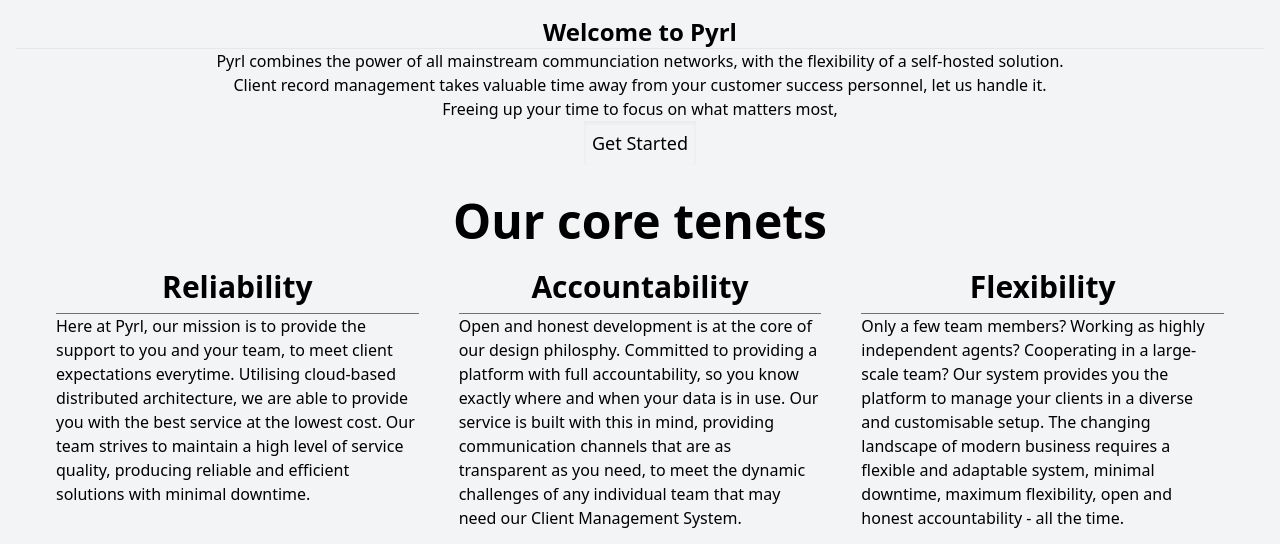
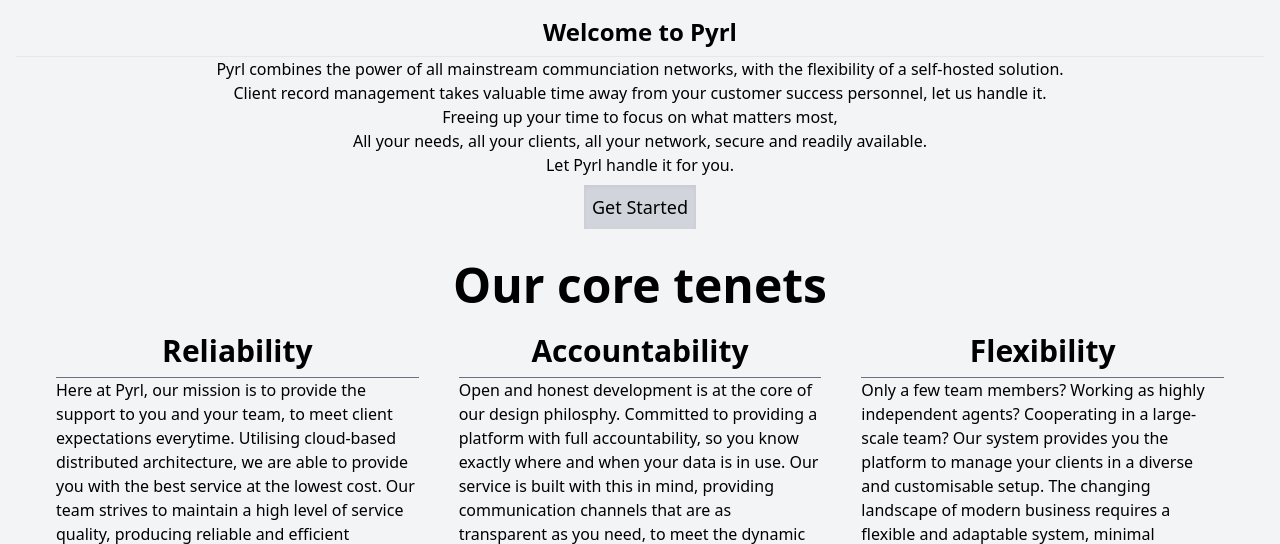
Before and after one commit to AlexGriffithsUOL/Pyrl, a Django app: page / in a window 1280 px wide. Shown: the part 456-1000 px from the top of the page. Run offline with Django 5.2, Linux system fonts and the light colour scheme; style sheets or scripts are compiled from the project's sources; some libraries are stand-ins or nearby versions.

Commit message:
Changed index-home page

```diff
--- a/templates/base/home/index.html
+++ b/templates/base/home/index.html
@@ -21,14 +21,14 @@
     </div>
 </div>
 <div class="m-auto min-h-full max-h-fit p-4 bg-gray-100 mb-4">
-    <h1 class="border-b border-gray-200 text-center text-2xl font-bold">Welcome to {{'NAME'|get_setting}}</h1>
+    <h1 class="border-b border-gray-200 text-center text-2xl font-bold pb-2">Welcome to {{'NAME'|get_setting}}</h1>
     <p class="text-center">{{'NAME'|get_setting}} combines the power of all mainstream communciation networks, with the flexibility of a self-hosted solution.</p>
     <p class="text-center">Client record management takes valuable time away from your customer success personnel, let us handle it.</p>
     <p class="text-center">Freeing up your time to focus on what matters most,</p>
-    <p class="sm:hidden text-center pb-4">All your needs, all your clients, all your network, secure and readily available.</p>
-    <p class="sm:hidden text-center pb-4">Let {{'NAME'|get_setting}} handle it for you.</p>
+    <p class="text-center">All your needs, all your clients, all your network, secure and readily available.</p>
+    <p class="text-center pb-2">Let {{'NAME'|get_setting}} handle it for you.</p>
     <div class="items-center justify-center flex">
-        <a href="/pricing" class="text-lg bg-gray-100 shadow-inner focus:text-black focus:bg-gray-300 focus:shadow-inner hover:shadow-2xl p-2 ease-in-out duration-300 hover:bg-gray-700 hover:text-white">Get Started</a>
+        <a href="/pricing" class="text-lg bg-gray-300 shadow-inner focus:text-black focus:bg-gray-500 focus:text-white focus:shadow-inner hover:shadow-2xl p-2 ease-in-out duration-300 hover:bg-gray-700 hover:text-white">Get Started</a>
     </div>
 </div>
 <h1 class="text-center text-5xl font-bold pb-4">Our core tenets</h1>
--- a/theme/static/css/dist/styles.css
+++ b/theme/static/css/dist/styles.css
@@ -1922,6 +1922,11 @@ select {
   background-color: rgb(20 184 166 / var(--tw-bg-opacity));
 }
 
+.focus\:bg-gray-500:focus {
+  --tw-bg-opacity: 1;
+  background-color: rgb(107 114 128 / var(--tw-bg-opacity));
+}
+
 .focus\:text-black:focus {
   --tw-text-opacity: 1;
   color: rgb(0 0 0 / var(--tw-text-opacity));
```
